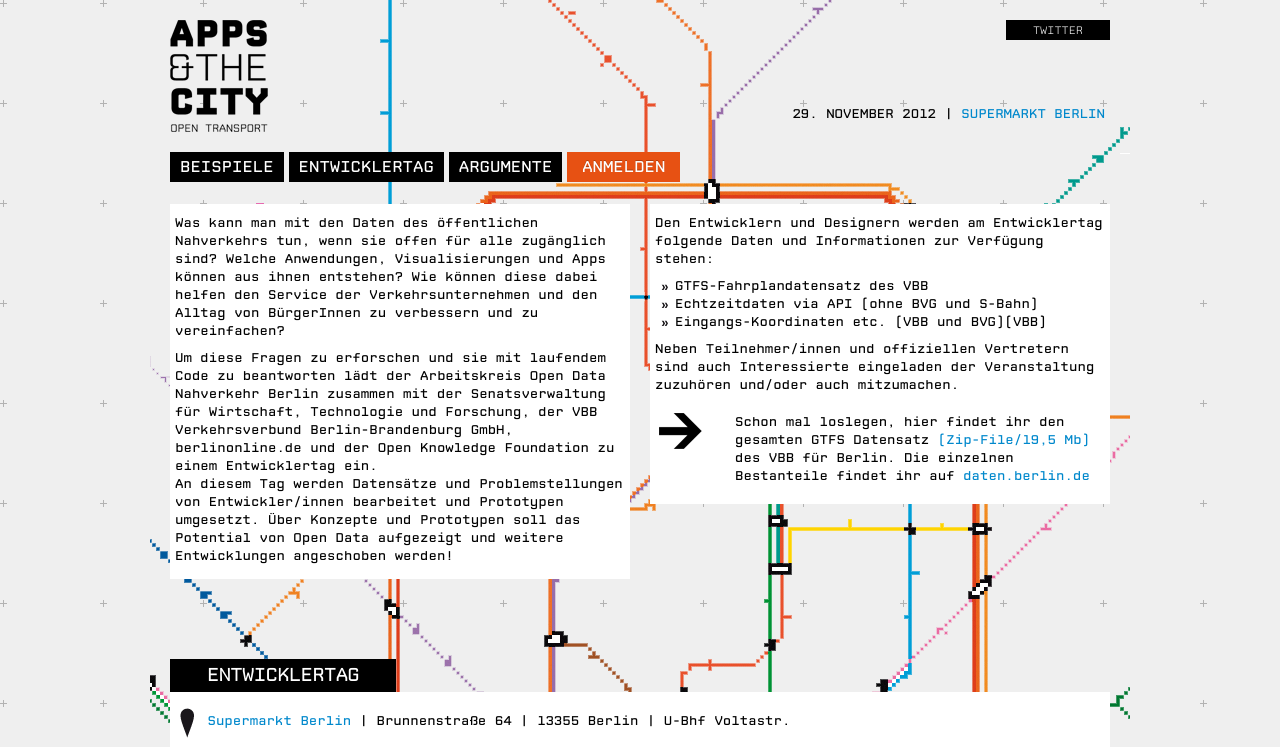
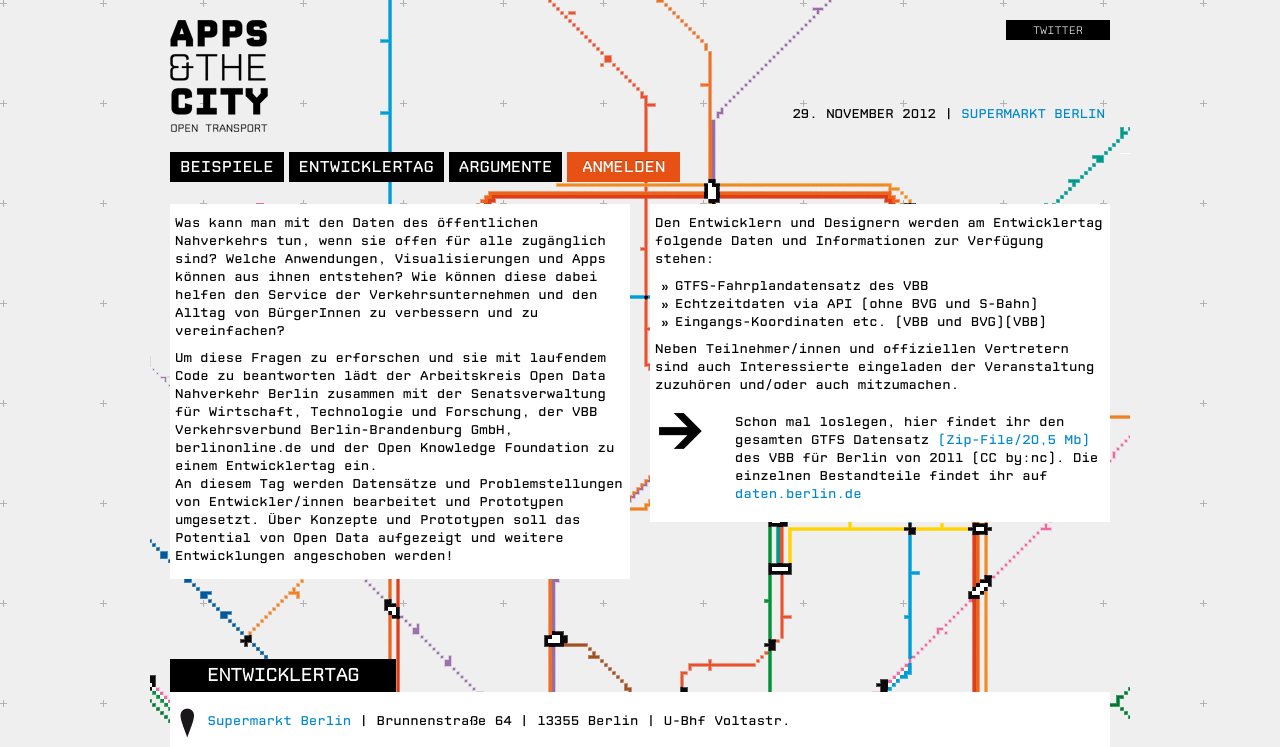
Before and after one commit to okfde/berlin.appsandthecity, a Jekyll site: the page built from index.html, in a window 1280 px wide and 900 px high, cut to the strip 0-747 px from the top of the window. Built offline with Jekyll 4.4.1, drawn with Linux system fonts in a browser that asks for light colours; nearby versions of some CDN libraries; Markdown is read by kramdown in place of the engine named in the settings; some of the changed text lies outside the part shown.

Commit message:
text geändert

```diff
--- a/index.html
+++ b/index.html
@@ -6,7 +6,7 @@ title: Willkommen
 <div class="row border-row" id="ueber-uns">
   <div class="span6">
     <p>Was kann man mit den Daten des öffentlichen Nahverkehrs tun, wenn sie offen für alle zugänglich sind? Welche Anwendungen, Visualisierungen und Apps können aus ihnen entstehen?  Wie können diese dabei helfen den Service der Verkehrsunternehmen und den Alltag von BürgerInnen zu verbessern und zu vereinfachen?</p>
-    <p>Um diese Fragen zu erforschen und sie mit laufendem Code zu beantworten lädt der Arbeitskreis Open Data Nahverkehr Berlin zusammen mit der Senatsverwaltung für Wirtschaft, Technologie und Forschung, der VBB Verkehrsverbund Berlin-Brandenburg GmbH, berlinonline.de und der Open Knowledge Foundation zu einem Entwicklertag ein. <br />
+    <p>Um diese Fragen zu erforschen und sie mit laufendem Code zu beantworten lädt der Arbeitskreis Open Data Nahverkehr Berlin zusammen mit der Senatsverwaltung für Wirtschaft, Technologie und Forschung, der VBB Verkehrsverbund Berlin-Brandenburg GmbH, berlinonline.de und der Open Knowledge Foundation zu einem Entwicklertag ein. <br>
 An diesem Tag werden Datensätze und Problemstellungen von Entwickler/innen bearbeitet und Prototypen umgesetzt. Über Konzepte und Prototypen soll das Potential von Open Data aufgezeigt und weitere Entwicklungen angeschoben werden!</p>
   </div>
   <div class="span6">
@@ -25,7 +25,7 @@ An diesem Tag werden Datensätze und Problemstellungen von Entwickler/innen bear
       </div>
       <div class="span5">
         <p>
-          Schon mal loslegen, hier findet ihr den gesamten GTFS Datensatz <a href="http://www.datenfragen.de/openvbb/GTF_VBB_BVG_20110530.zip">(Zip-File/19,5 Mb)</a> des VBB für Berlin. Die einzelnen Bestanteile findet ihr auf <a href="http://daten.berlin.de/">daten.berlin.de
+          Schon mal loslegen, hier findet ihr den gesamten GTFS Datensatz <a href="http://www.datenfragen.de/openvbb/GTF_VBB_BVG_20110530.zip">(Zip-File/20,5 Mb)</a> des VBB für Berlin von 2011 (CC by:nc). Die einzelnen Bestandteile findet ihr auf <a href="http://daten.berlin.de/tags/bvg">daten.berlin.de
         </p>
       </div>
     </div>
@@ -189,6 +189,15 @@ von innovativen Anwendungen angeht. Einige wollen wir hier vorstellen:</p>
             </p>
           </div>
         </li>
+        <li class="span4">
+          <div class="thumbnail">
+            <img src="img/icon_service.png" alt="Wettbewerb">
+            <p>
+              Mehr Wettbewerb unter den App-Herstellern - dadurch ein verlässlicherer
+Informations-Service für die Fahrgäste
+            </p>
+          </div>
+        </li>
       </ul>
     </div>
   </div>
```
